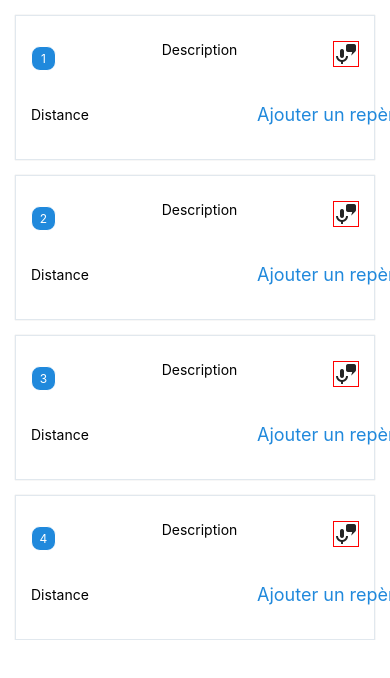
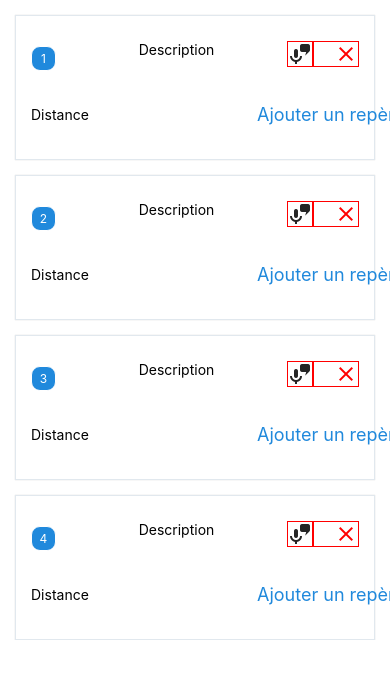
Before and after one commit to damienld22/myFishingLines, a React Native app: screen / in a window 390 px wide. Shown: the top 678 px of the page. Built offline with nearby package versions, Linux system fonts and the light colour scheme.

Commit message:
Add clear all button

```diff
--- a/components/LineCard.js
+++ b/components/LineCard.js
@@ -10,6 +10,7 @@ import {Icon} from 'react-native-elements';
 import {launchCamera} from 'react-native-image-picker';
 import {Card, Badge, Button, Image} from 'react-native-elements';
 import ModalSpeechToText from './ModalSpeechToText';
+import ModalClearAll from './ModalClearAll';
 
 const LineCard = ({
   number,
@@ -21,6 +22,7 @@ const LineCard = ({
   onChangeLandmark,
 }) => {
   const [modalVocalIsVisible, setModalVocalIsVisible] = useState(false);
+  const [modalClearAllIsVisible, setModalClearAllIsVisible] = useState(false);
 
   const handleAddLandmark = () => {
     launchCamera(
@@ -51,6 +53,15 @@ const LineCard = ({
         />
         <TouchableNativeFeedback onPress={() => setModalVocalIsVisible(true)}>
           <Icon name="text-to-speech" type="material-community" />
+        </TouchableNativeFeedback>
+        <TouchableNativeFeedback
+          onPress={() => setModalClearAllIsVisible(true)}>
+          <Icon
+            style={styles.clear}
+            name="clear"
+            color={'#f00'}
+            type="material"
+          />
         </TouchableNativeFeedback>
       </View>
       <View style={styles.secondLine}>
@@ -86,6 +97,18 @@ const LineCard = ({
           onValid={(text) => {
             onChangeDescription(text);
             setModalVocalIsVisible(false);
+          }}
+        />
+      )}
+      {modalClearAllIsVisible && (
+        <ModalClearAll
+          isVisible={modalClearAllIsVisible}
+          onClose={() => setModalClearAllIsVisible(false)}
+          onValid={() => {
+            onChangeDescription('');
+            onChangeDistance('');
+            onChangeLandmark('');
+            setModalClearAllIsVisible(false);
           }}
         />
       )}
@@ -131,6 +154,9 @@ const styles = StyleSheet.create({
     width: 100,
     height: 100,
   },
+  clear: {
+    marginLeft: 20,
+  },
 });
 
 export default LineCard;
--- /dev/null
+++ b/components/ModalClearAll.js
@@ -0,0 +1,39 @@
+import React from 'react';
+import {Overlay, Button, Text} from 'react-native-elements';
+import {StyleSheet, View} from 'react-native';
+import Voice from '@react-native-community/voice';
+
+export default function ModalClearAll({isVisible, onClose, onValid}) {
+  return (
+    <Overlay
+      isVisible={isVisible}
+      onBackdropPress={onClose}
+      overlayStyle={styles.container}>
+      <>
+        <Text h4>Voulez-vous vraiment supprimer cette ligne ?</Text>
+        <View style={styles.buttons}>
+          <Button
+            title={'Annuler'}
+            onPress={() => {
+              Voice.destroy();
+              onClose();
+            }}
+          />
+          <Button title={'Valider'} onPress={onValid} />
+        </View>
+      </>
+    </Overlay>
+  );
+}
+
+const styles = StyleSheet.create({
+  container: {
+    width: 300,
+  },
+  buttons: {
+    flexDirection: 'row',
+    alignItems: 'center',
+    justifyContent: 'space-around',
+    marginTop: 30,
+  },
+});
```
